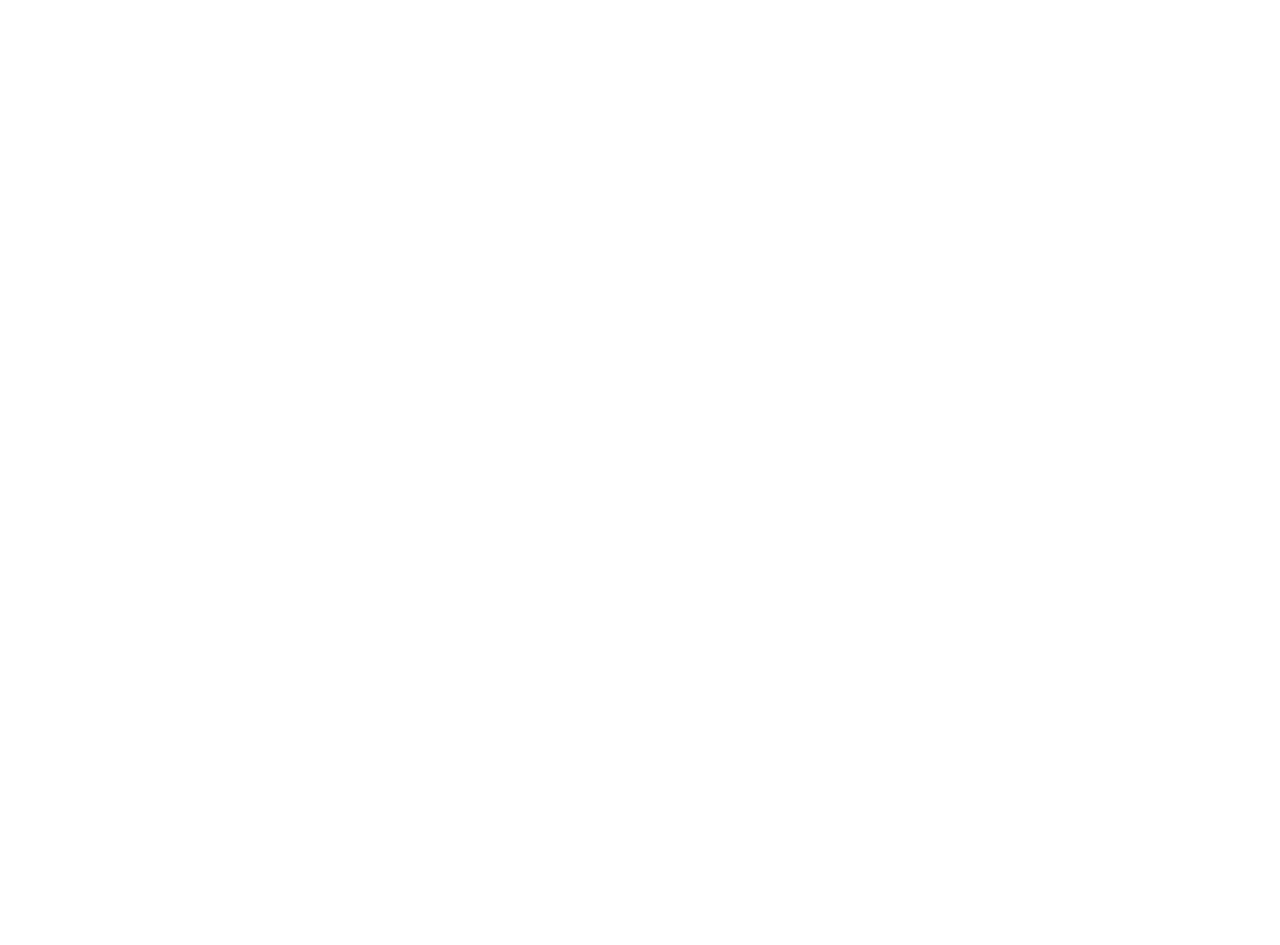
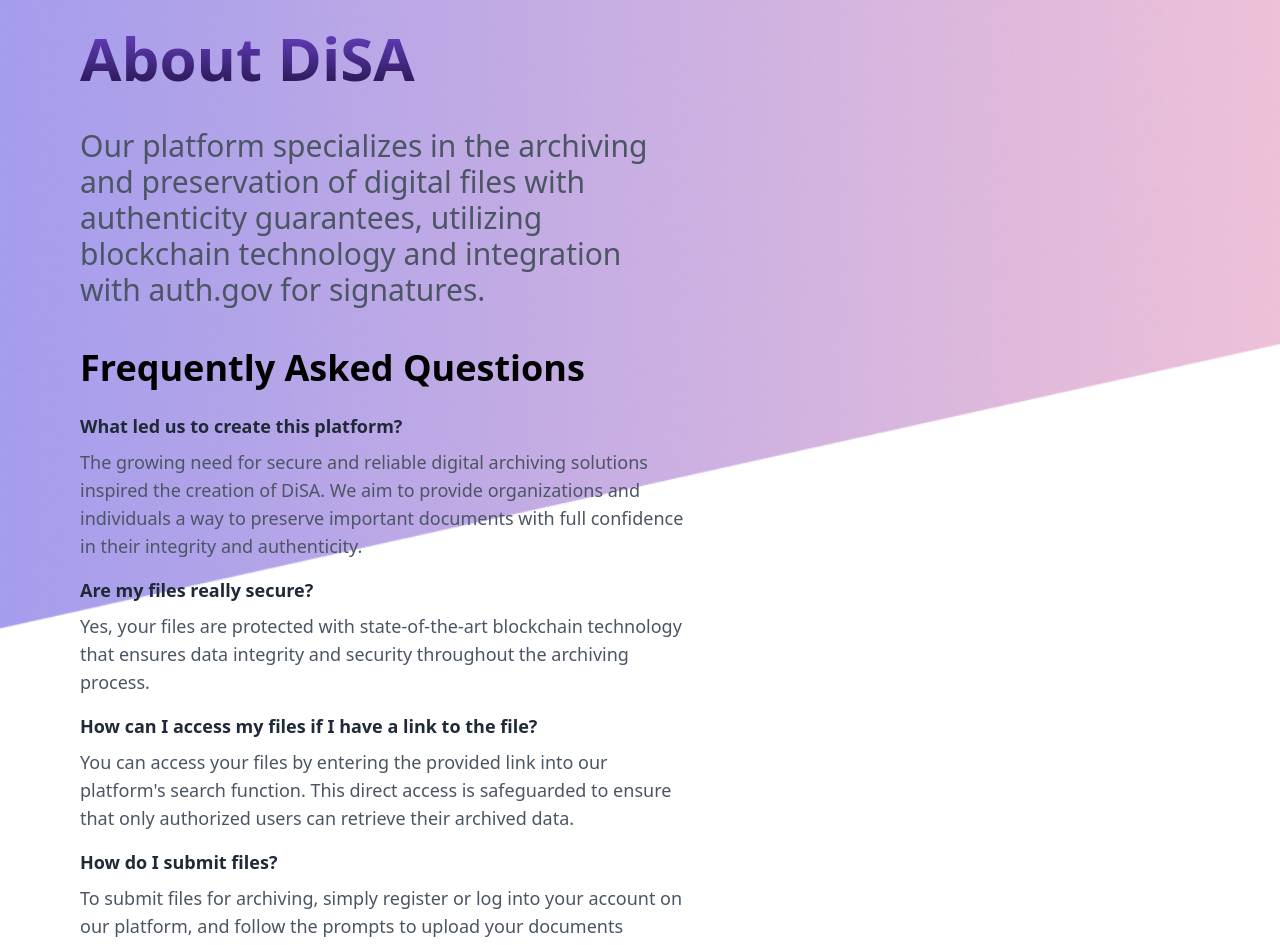
Before and after one commit to miguel-silva48/DiSA-webInterface, a React (Vite) app: page /about in a window 1280 px wide. Before the commit this address had no page. Shown: the part 120-1065 px from the top of the page. Before the commit the page ends 800 px from the top, so only its background shows below. Built offline with nearby package versions, Linux system fonts and the light colour scheme.

Commit message:
Add start script and About page

```diff
--- a/package.json
+++ b/package.json
@@ -7,7 +7,8 @@
     "dev": "vite",
     "build": "vite build",
     "lint": "eslint . --ext js,jsx --report-unused-disable-directives --max-warnings 0",
-    "preview": "vite preview"
+    "preview": "vite preview",
+    "start": "vite"
   },
   "dependencies": {
     "@emotion/react": "^11.11.1",
--- a/src/App.jsx
+++ b/src/App.jsx
@@ -4,6 +4,7 @@
 import RegisterPage from "./components/pages/RegisterPage";
 import DashboardPage from "./components/pages/DashboardPage";
 import FileViewPage from "./components/pages/FileViewPage";
+import AboutPage from "./components/pages/About";
 
 const App = () => {
   return (
@@ -14,6 +15,8 @@
         <Route path="/register" element={<RegisterPage />} />
         <Route path="/dashboard" element={<DashboardPage />} />
         <Route path="/files" element={<FileViewPage />} />
+        <Route path="/about" element={<AboutPage />} />
+
       </Routes>
     </BrowserRouter>
   );
--- /dev/null
+++ b/src/components/pages/About.jsx
@@ -0,0 +1,48 @@
+import React from "react";
+import Navbar from "../layout/Navbar.jsx";
+import Footer from "../layout/Footer.jsx";
+import Background from "../layout/Background.jsx";
+
+const AboutPage = () => {
+  return (
+    <div>
+      <Background />
+      <div className="flex flex-col">
+        <Navbar />
+        <div className="flex flex-row w-full h-full">
+          <div className="lg:w-[60%] sm:w-full h-full p-20">
+            <h1 className="font-sans text-6xl font-extrabold bg-gradient-to-b from-[#6941C6] to-[#27164F] bg-clip-text text-transparent mb-10">
+              About DiSA
+            </h1>
+            <p className="text-3xl text-gray-600 mt-2 mb-10">
+              Our platform specializes in the archiving and preservation of digital files with authenticity guarantees, utilizing blockchain technology and integration with auth.gov for signatures.
+            </p>
+            <h2 className="font-sans text-4xl font-bold mb-6">Frequently Asked Questions</h2>
+            <div className="text-lg text-gray-600">
+                <h3 className="font-bold text-gray-800 mb-2">What led us to create this platform?</h3>
+              <p className="mb-4">
+                The growing need for secure and reliable digital archiving solutions inspired the creation of DiSA. We aim to provide organizations and individuals a way to preserve important documents with full confidence in their integrity and authenticity.
+              </p>
+              <h3 className="font-bold text-gray-800 mb-2">Are my files really secure?</h3>
+              <p className="mb-4">
+                Yes, your files are protected with state-of-the-art blockchain technology that ensures data integrity and security throughout the archiving process.
+              </p>
+              <h3 className="font-bold text-gray-800 mb-2">How can I access my files if I have a link to the file?</h3>
+              <p className="mb-4">
+                You can access your files by entering the provided link into our platform's search function. This direct access is safeguarded to ensure that only authorized users can retrieve their archived data.
+              </p>
+              <h3 className="font-bold text-gray-800 mb-2">How do I submit files?</h3>
+              <p className="mb-4">
+                To submit files for archiving, simply register or log into your account on our platform, and follow the prompts to upload your documents securely. Each file will be encrypted and stored with a unique digital signature and a personal link.
+              </p>
+
+            </div>
+          </div>
+        </div>
+      </div>
+      <Footer />
+    </div>
+  );
+};
+
+export default AboutPage;
```
Also changed, not shown: 1 other file (tests, documents, lock files or other folders).
